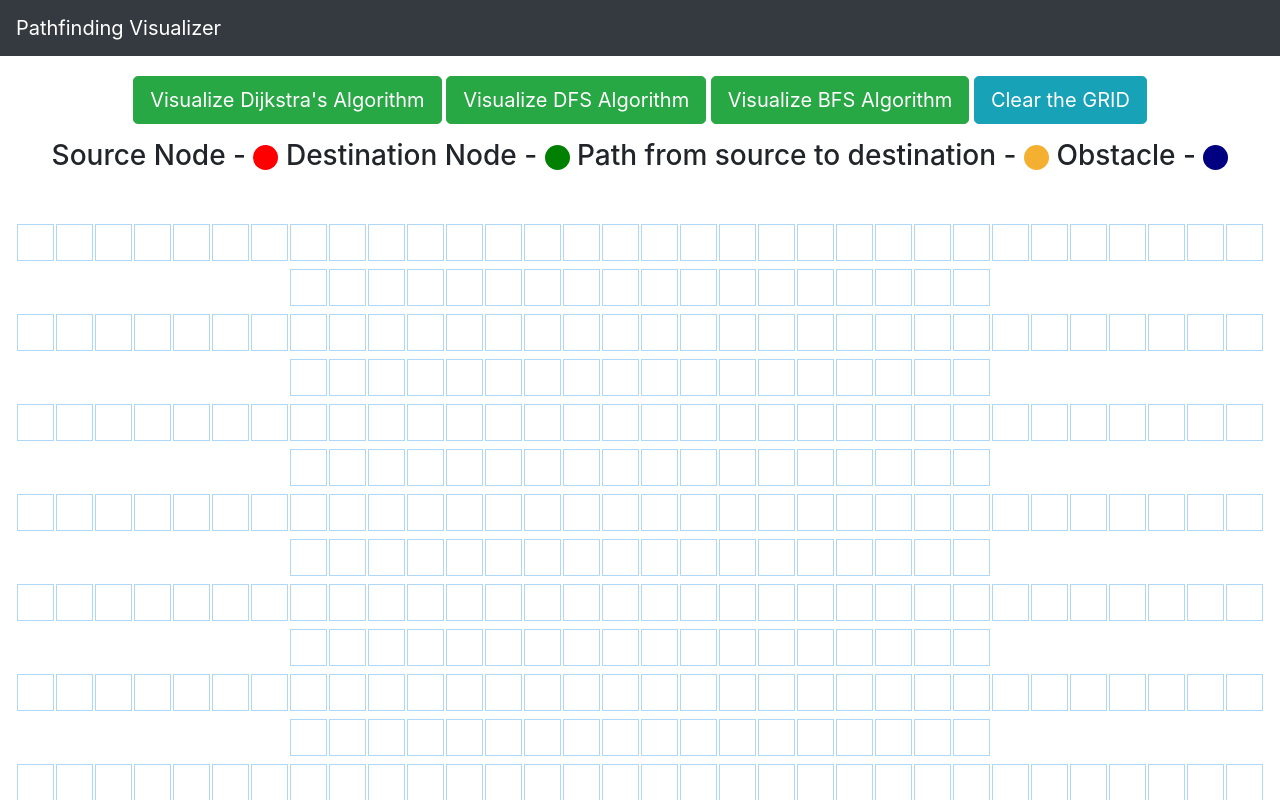
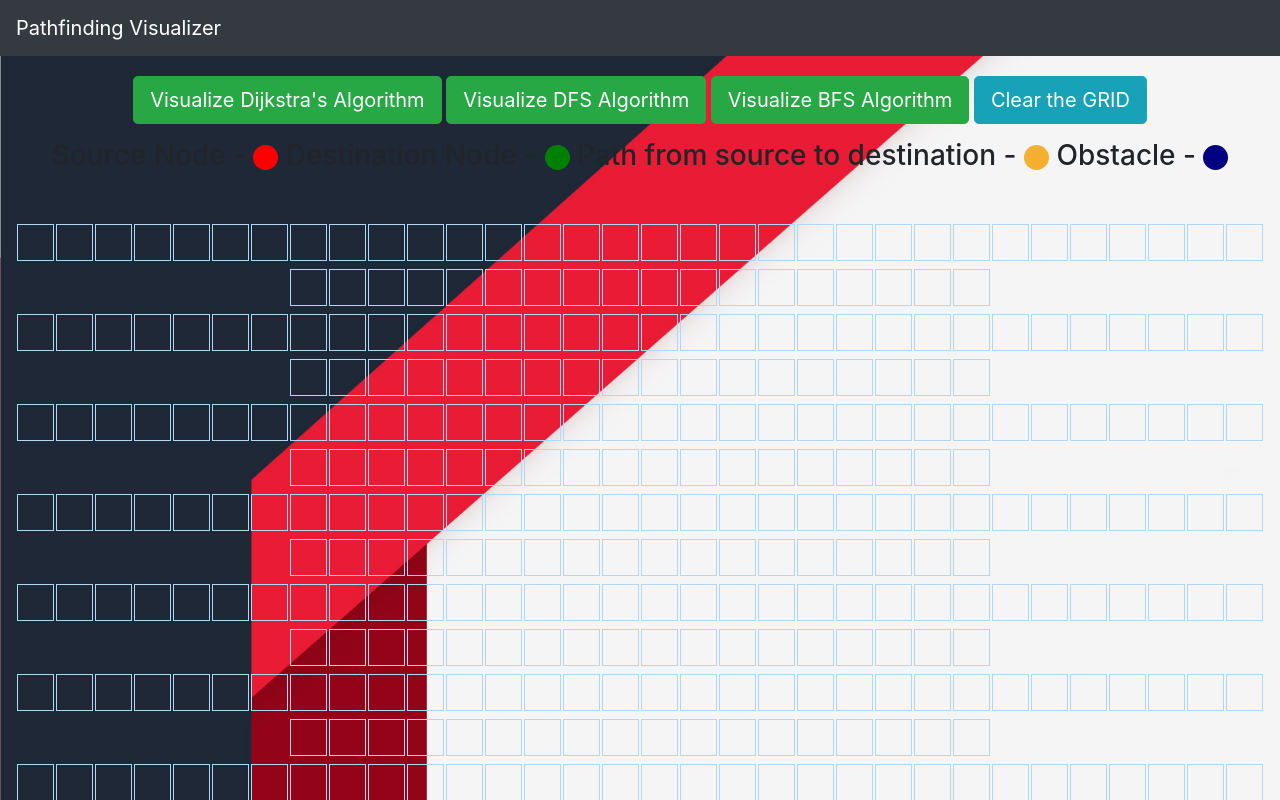
Before and after one commit to munindra2132/Pathfinder-Visualizer, a React (Create React App) app: page / in a window 1280 px wide. Shown: the top 800 px of the page. Built offline with nearby package versions, Linux system fonts and the light colour scheme.

Commit message:
added background + bug on making obstacles

```diff
--- a/public/index.html
+++ b/public/index.html
@@ -31,6 +31,7 @@
   integrity="sha384-9aIt2nRpC12Uk9gS9baDl411NQApFmC26EwAOH8WgZl5MYYxFfc+NcPb1dKGj7Sk"
   crossorigin="anonymous"
 />
+
   </head>
   <body>
     <noscript>You need to enable JavaScript to run this app.</noscript>
@@ -45,5 +46,13 @@
       To begin the development, run `npm start` or `yarn start`.
       To create a production bundle, use `npm run build` or `yarn build`.
     -->
+
   </body>
+  <style>
+    body {
+      background-image: url('back.jpg');
+      background-repeat: no-repeat;
+      background-size: cover;
+    }
+    </style>
 </html>
--- a/src/Graph/Visualizer/Visualizer.js
+++ b/src/Graph/Visualizer/Visualizer.js
@@ -219,6 +219,9 @@ export default class Visualizer extends Component {
         }
       }
 
+      refresh (){
+          window.location.reload(false);
+      }
 
       cleargrid () {
        // const {grid} = this.state;
@@ -249,7 +252,9 @@ export default class Visualizer extends Component {
               <Navbar bg="dark" variant="dark">
               <Navbar.Brand href="#home">
               {' '}
+              <div onClick={() => this.refresh() }>
               Pathfinding Visualizer
+              </div>
              </Navbar.Brand>
              </Navbar>
                <div>
```
Also changed, not shown: public/back.jpg (added), 1 other file (tests, documents, lock files or other folders).
